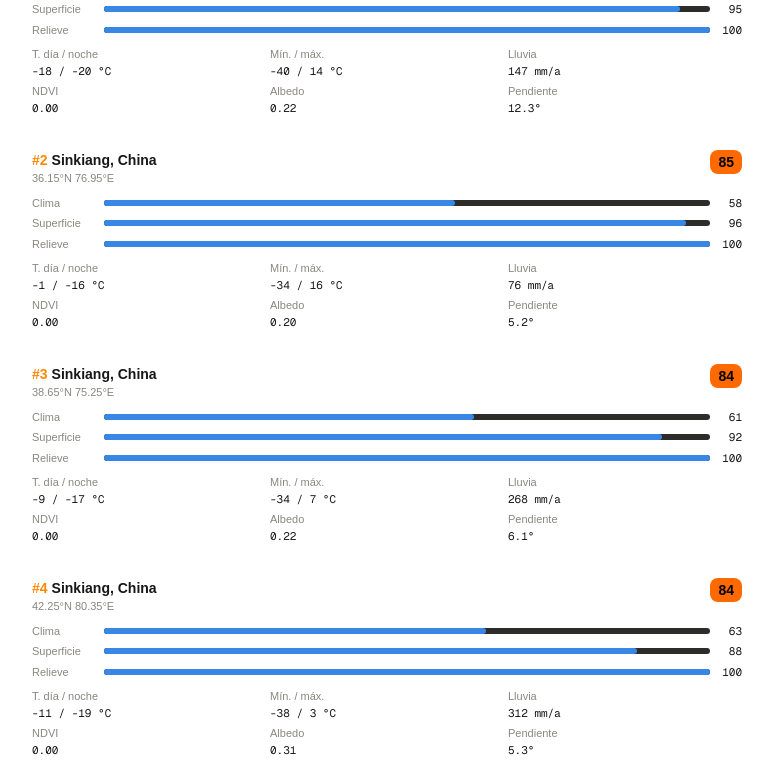
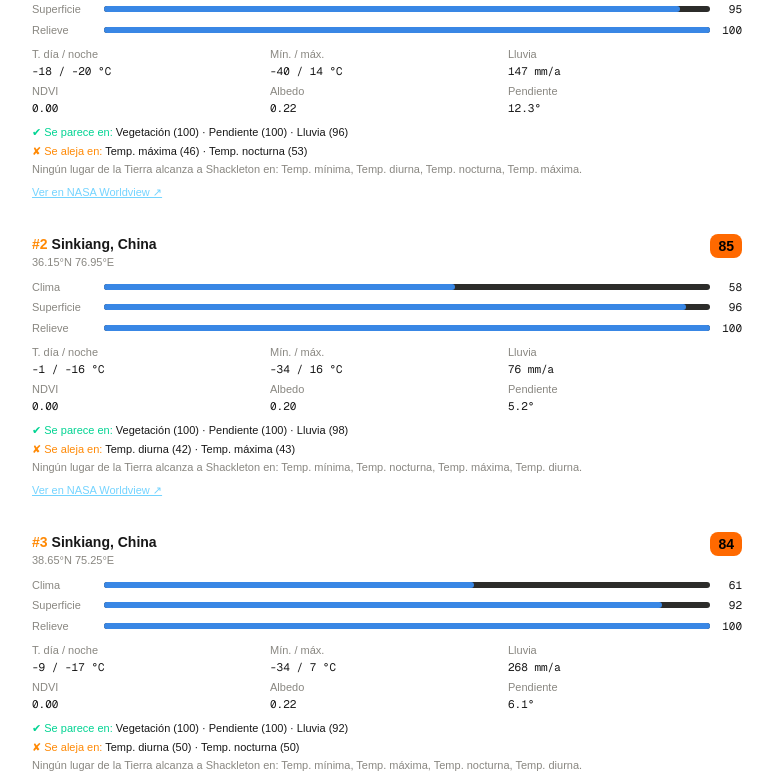
Before and after one commit to ZenidX/logos-space-apps-2026, a Next.js app: page / in a window 1280 px wide. Shown: the part 1060-1842 px from the top of the page, without its empty margins (253-1026 px from the left). Built offline with nearby package versions, Linux system fonts and the light colour scheme.

Commit message:
Explain each candidate: strongest/weakest variables, out-of-Earth limits, Worldview link

```diff
--- a/src/components/CandidatesTab.tsx
+++ b/src/components/CandidatesTab.tsx
@@ -4,6 +4,7 @@ import dynamic from "next/dynamic";
 import { useMemo, useState } from "react";
 import { TARGETS } from "@/data/targets";
 import eeGlobal from "@/data/ee-global.json";
+import eeSamples from "@/data/ee-samples.json";
 
 const TileMap = dynamic(() => import("@/components/TileMap"), { ssr: false });
 
@@ -29,6 +30,43 @@ interface TargetResult {
   known: { name: string; total: number | null }[];
 }
 const DATA = eeGlobal as unknown as Record<string, TargetResult | undefined>;
+// Extremos reales de la Tierra (mín./máx. global de 01_inventario_capas.js) para decidir "fuera de la Tierra".
+const EXTREMES: Record<string, [number, number]> = Object.fromEntries(
+  (eeSamples as unknown as { layers: { id: string; stats?: Record<string, number | null> | null }[] }).layers
+    .filter((l) => l.stats?.v_min != null && l.stats?.v_max != null)
+    .map((l) => [l.id, [l.stats!.v_min!, l.stats!.v_max!]]),
+);
+const RANGES = (eeGlobal as unknown as { ranges?: Record<string, number> }).ranges ?? {};
+
+const VAR_LABEL: Record<string, string> = {
+  lst_day: "Temp. diurna",
+  lst_night: "Temp. nocturna",
+  lst_max: "Temp. máxima",
+  lst_min: "Temp. mínima",
+  precip: "Lluvia",
+  ndvi: "Vegetación",
+  albedo: "Albedo",
+  slope: "Pendiente",
+};
+
+// Similitud por variable (misma fórmula que en Earth Engine): 1 − |pos(sitio) − pos(objetivo)| en p1–p99.
+function explain(c: Candidate, targetValues: Record<string, number | null>) {
+  const rows: { k: string; sim: number; beyond: boolean }[] = [];
+  for (const k of Object.keys(VAR_LABEL)) {
+    const lo = RANGES[`${k}_p1`];
+    const hi = RANGES[`${k}_p99`];
+    const v = c[k as keyof Candidate] as number | null;
+    const t = targetValues[k];
+    if (lo == null || hi == null || v == null || t == null) continue;
+    const pos = (x: number) => Math.min(1, Math.max(0, (x - lo) / (hi - lo)));
+    rows.push({ k, sim: 1 - Math.abs(pos(v) - pos(t)), beyond: EXTREMES[k] != null && (t < EXTREMES[k][0] || t > EXTREMES[k][1]) });
+  }
+  rows.sort((a, b) => b.sim - a.sim);
+  return { strong: rows.slice(0, 3), weak: rows.slice(-2).reverse(), beyond: rows.filter((r) => r.beyond) };
+}
+
+const worldview = ([lon, lat]: [number, number]) =>
+  `https://worldview.earthdata.nasa.gov/?v=${lon - 1.5},${lat - 1},${lon + 1.5},${lat + 1}&l=MODIS_Terra_CorrectedReflectance_TrueColor,Coastlines_15m`;
 
 const C = { site: "#3987e5", target: "#d95926", muted: "#898781", track: "#2c2c2a" };
 const pct = (v: number | null | undefined) => (v == null ? "—" : `${Math.round(v * 100)}`);
@@ -195,6 +233,35 @@ export default function CandidatesTab() {
                     <dd className="font-mono">{num(c.slope, 1)}°</dd>
                   </div>
                 </dl>
+                {(() => {
+                  const e = explain(c, target.values);
+                  return (
+                    <div className="mt-2 space-y-0.5 text-[11px]">
+                      <p>
+                        <span className="text-emerald-400">✔ Se parece en:</span>{" "}
+                        {e.strong.map((r) => `${VAR_LABEL[r.k]} (${pct(r.sim)})`).join(" · ")}
+                      </p>
+                      <p>
+                        <span className="text-orange-400">✘ Se aleja en:</span>{" "}
+                        {e.weak.map((r) => `${VAR_LABEL[r.k]} (${pct(r.sim)})`).join(" · ")}
+                      </p>
+                      {e.beyond.length > 0 && (
+                        <p style={{ color: C.muted }}>
+                          Ningún lugar de la Tierra alcanza a {target.short} en:{" "}
+                          {e.beyond.map((r) => VAR_LABEL[r.k]).join(", ")}.
+                        </p>
+                      )}
+                      <a
+                        href={worldview(c.c)}
+                        target="_blank"
+                        rel="noreferrer"
+                        className="inline-block pt-1 text-sky-300 underline"
+                      >
+                        Ver en NASA Worldview ↗
+                      </a>
+                    </div>
+                  );
+                })()}
               </article>
             ))}
           </section>
```
